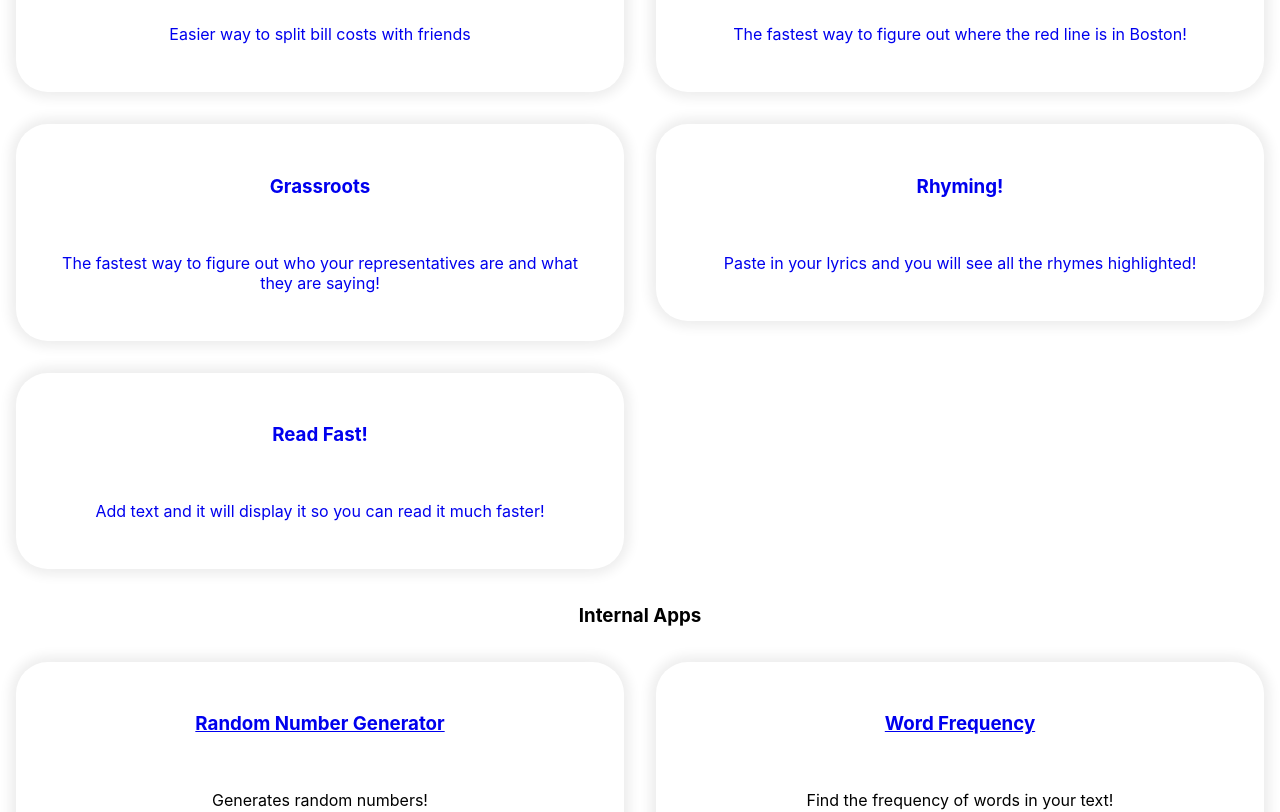
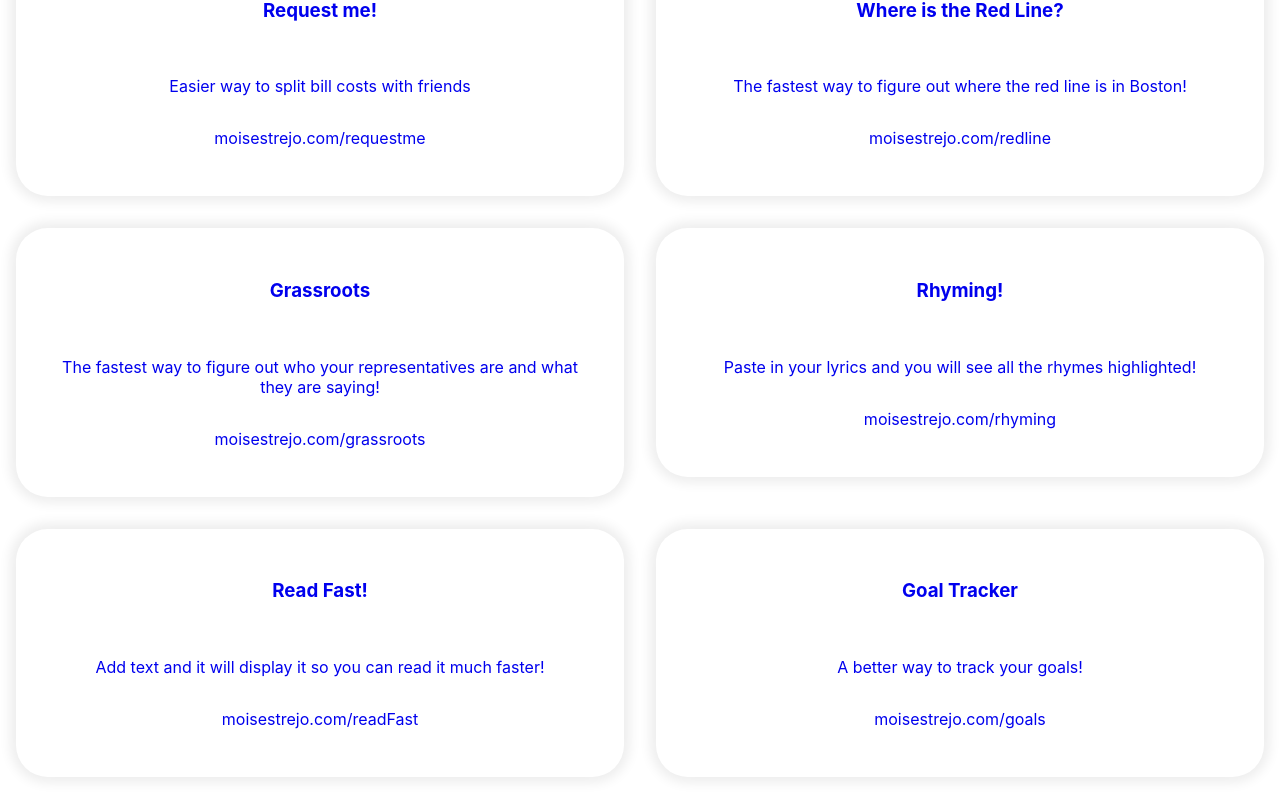
Before and after one commit to mtrejo0/moisestrejo.com, a React (Create React App) app: page /portfolio in a window 1280 px wide. Shown: the part 458-1270 px from the top of the page. Built offline with nearby package versions, Linux system fonts and the light colour scheme.

Commit message:
added links fom home page

```diff
--- a/src/App.tsx
+++ b/src/App.tsx
@@ -13,6 +13,8 @@ import ResumePlusPlus from "./containers/resume++";
 import p5jsProjects from "./information/p5jsProjects.json";
 
 import links from "./information/links.json";
+
+import externalApps from "./information/externalApps.json";
 
 import "./styles.css";
 import ErrorPage from "./containers/errorPage";
@@ -56,13 +58,13 @@ function App() {
                 />
               );
             })}
-            {p5jsProjects.map((webapp) => {
+            {externalApps.map((webapp) => {
               return (
                 <Route
                   path={`/${webapp.id}`}
                   element={
                     <GoTo
-                      link={`https://moisesp5js.s3.us-east-2.amazonaws.com/${webapp.id}/index.html`}
+                      link={webapp.link}
                     />
                   }
                 />
--- a/src/containers/portfolio.tsx
+++ b/src/containers/portfolio.tsx
@@ -6,7 +6,7 @@ import internalApps from "../information/internalApps.json";
 import externalApps from "../information/externalApps.json";
 
 import Grid from "@mui/material/Grid";
-import { Box, useMediaQuery, useTheme } from "@mui/material";
+import { useMediaQuery, useTheme } from "@mui/material";
 
 const PortfolioItem = ({
   item,
@@ -59,6 +59,7 @@ const ExternalApp = ({ app }: { app: any }) => {
         <h3>{app.name}</h3>
         <br></br>
         <p>{app.description}</p>
+        <p>moisestrejo.com/{app.id}</p>
       </div>
     </a>
   );
--- a/src/information/externalApps.json
+++ b/src/information/externalApps.json
@@ -2,36 +2,49 @@
   {
     "name": "TODOs",
     "description": "Make a todo list!",
-    "link": "https://main.d20g9fwcjddfy5.amplifyapp.com"
+    "link": "https://main.d20g9fwcjddfy5.amplifyapp.com",
+    "id": "todo"
   },
   {
     "name": "Free Writes",
     "description": "Make a free write!",
-    "link": "https://main.djnpg8z8p3pn6.amplifyapp.com"
+    "link": "https://main.djnpg8z8p3pn6.amplifyapp.com",
+    "id": "freeWrite"
   },
   {
     "name": "Request me!",
     "description": "Easier way to split bill costs with friends",
-    "link": "https://main.d9p0ib0b1wuin.amplifyapp.com"
+    "link": "https://main.d9p0ib0b1wuin.amplifyapp.com",
+    "id": "requestme"
   },
   {
     "name": "Where is the Red Line?",
     "description": "The fastest way to figure out where the red line is in Boston!",
-    "link": "https://www.icloud.com/shortcuts/c5d02699fc0e4e539c1e22a851b869e4"
+    "link": "https://www.icloud.com/shortcuts/c5d02699fc0e4e539c1e22a851b869e4",
+    "id": "redline"
   },
   {
     "name": "Grassroots",
     "description": "The fastest way to figure out who your representatives are and what they are saying!",
-    "link": "https://main.dnsxxxpftj2z2.amplifyapp.com"
+    "link": "https://main.dnsxxxpftj2z2.amplifyapp.com",
+    "id": "grassroots"
   },
   {
     "name": "Rhyming!",
     "description": "Paste in your lyrics and you will see all the rhymes highlighted!",
-    "link": "https://master.d16qayanzycbk6.amplifyapp.com/"
+    "link": "https://master.d16qayanzycbk6.amplifyapp.com/",
+    "id": "rhyming"
   },
   {
     "name": "Read Fast!",
     "description": "Add text and it will display it so you can read it much faster!",
-    "link": "https://main.d18q6iuh1p0d9y.amplifyapp.com/"
+    "link": "https://main.d18q6iuh1p0d9y.amplifyapp.com/",
+    "id": "readFast"
+  },
+  {
+    "name": "Goal Tracker",
+    "description": "A better way to track your goals!",
+    "link": " https://main.d2x32okpn5yutu.amplifyapp.com/",
+    "id": "goals"
   }
 ]
```
